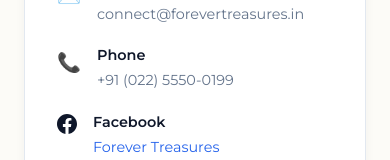
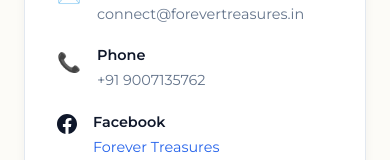
Before and after one commit to nikhil1943/forevertreasures, an Angular app in the folder forevertreasures_frontend/: page /contact-us in a window 390 px wide. Shown: the part 377-537 px from the top of the page. Built offline with nearby package versions, Linux system fonts and the light colour scheme.

Commit message:
Updated phone number in contact us page.

```diff
--- a/forevertreasures_frontend/src/app/components/contact-us/contact-us.html
+++ b/forevertreasures_frontend/src/app/components/contact-us/contact-us.html
@@ -21,7 +21,7 @@
         <span class="icon">📞</span>
         <div>
           <strong>Phone</strong>
-          <p>+91 (022) 5550-0199</p>
+          <p>+91 9007135762</p>
         </div>
       </div>
 
```
